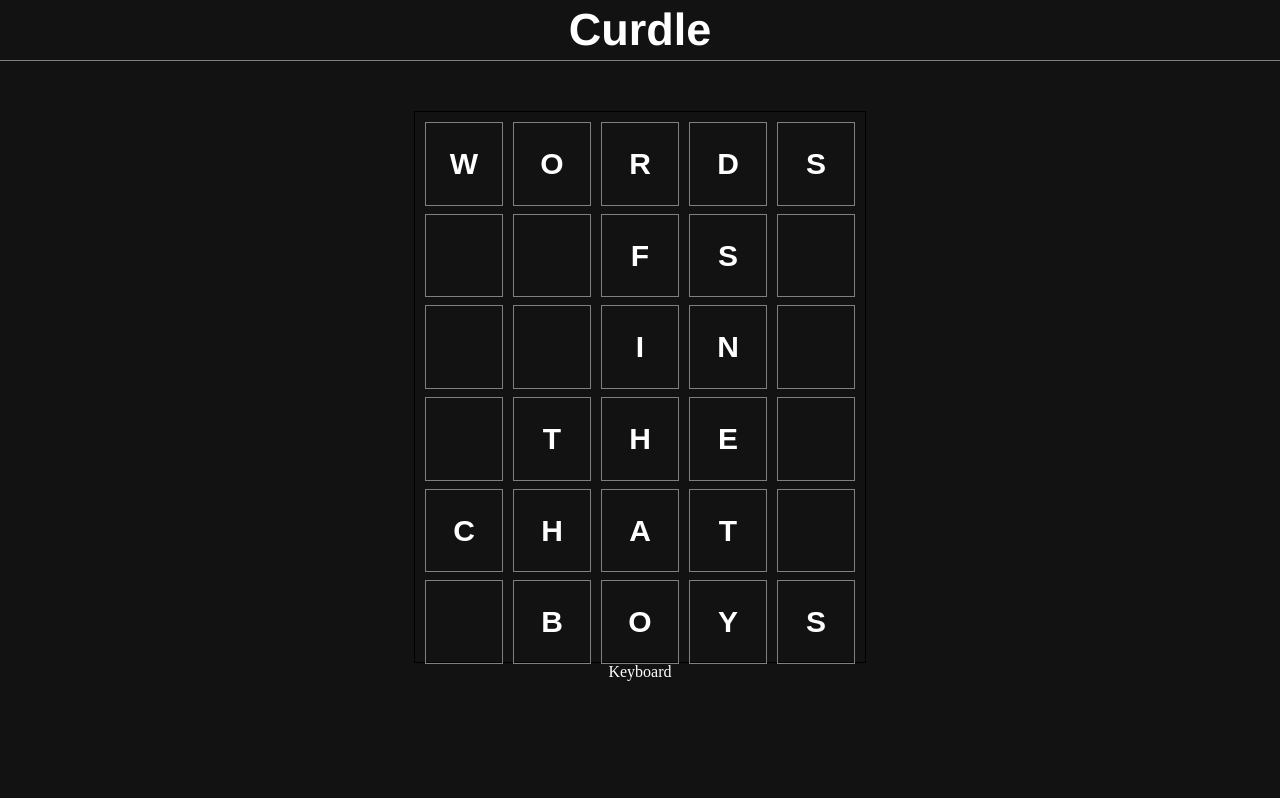
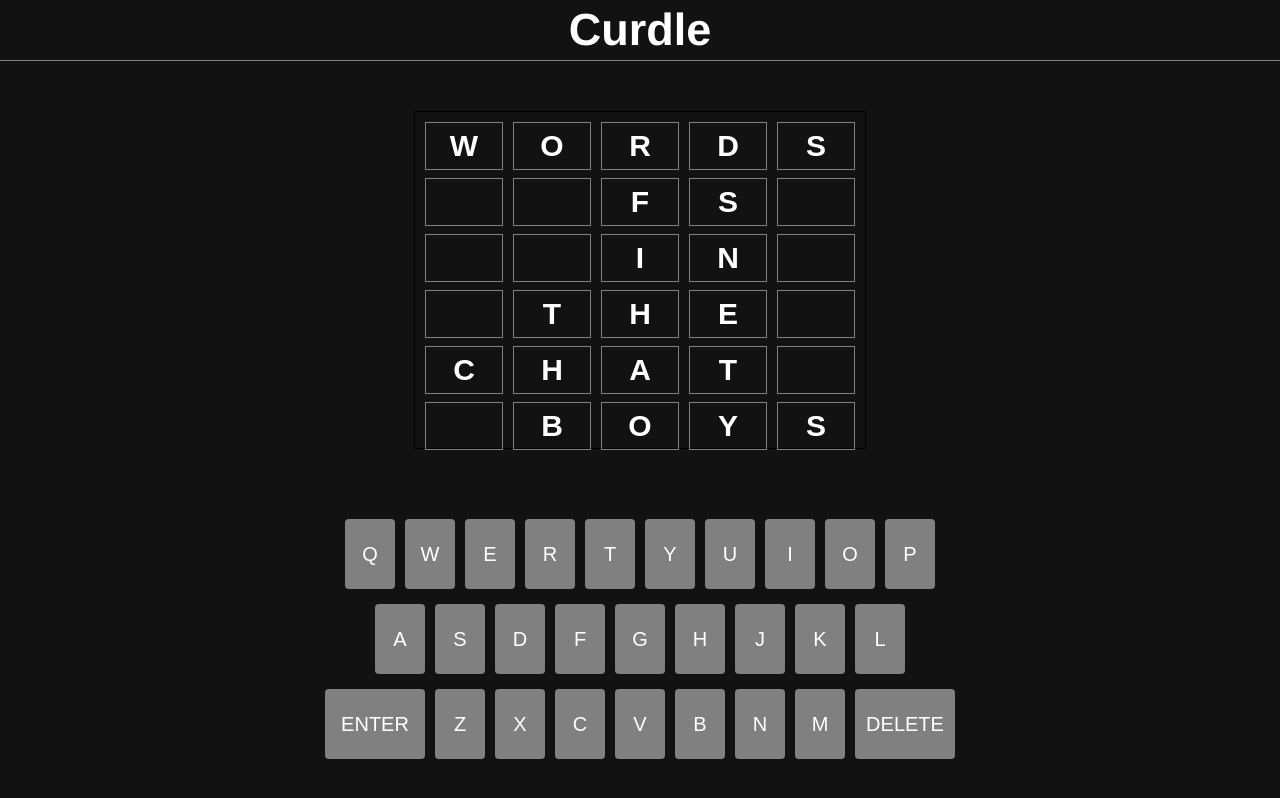
Before and after one commit to thanosaw/Curdle-1, a React (Create React App) app: page / in a window 1280 px wide. Built offline with nearby package versions, Linux system fonts and the light colour scheme.

Commit message:
Update Keyboard.js

```diff
--- a/src/components/Keyboard.js
+++ b/src/components/Keyboard.js
@@ -1,9 +1,74 @@
 // download dszna (ES7+ extension to use rfce to make auto import functions)
-import React from 'react'
+import React, {useContext, useCallback, useEffect} from 'react';
+import {AppContext} from '../App';
+import Key from "./Key"
+function Keyboard() {
+  const { onEnter, onDelete, onSelectLetter} = useContext(AppContext);
+  //Each row of the keyboard is represented as an array
+  const keys1 = ["Q", "W", "E", "R", "T", "Y", "U", "I", "O", "P"];
+  const keys2 = ["A", "S", "D", "F", "G", "H", "J", "K", "L"];
+  const keys3 = ["Z", "X", "C", "V", "B", "N", "M"];//Each line for each row of the keyboard
 
-function Keyboard() {
+
+
+
+  const handleKeyboard = useCallback((event) =>  {
+    if (event.key === "Enter" ){
+      onEnter()
+    }
+    else if(event.key ==="Backspace"){
+      onDelete();
+    }
+    else{
+      keys1.forEach((key) => {
+        if (event.key.toLowerCase()===key.toLowerCase()){
+          onSelectLetter(key)
+        }
+      })
+      keys2.forEach((key) => {
+        if (event.key.toLowerCase()===key.toLowerCase()){
+          onSelectLetter(key)
+        }
+      })
+      keys3.forEach((key) => {
+        if (event.key.toLowerCase()===key.toLowerCase()){
+          onSelectLetter(key)
+        }
+      })
+    }
+  })
+
+
+
+
+  useEffect(() => {
+    document.addEventListener("keydown", handleKeyboard);
+
+    return () => {
+      document.removeEventListener("keydown", handleKeyboard);
+
+    };
+  }, [handleKeyboard])
   return (
-    <div>Keyboard</div>
+    <div className="keyboard" onKeyDown= {handleKeyboard}>
+      <div className = "line1">
+        {keys1.map((key) => {
+        return <Key keyVal ={key} />;
+      })}
+      </div>
+      <div className = "line2">
+      {keys2.map((key) => {
+        return <Key keyVal ={key}/>;
+      })}
+      </div>
+      <div className = "line3">
+        <Key keyVal = {"ENTER"} bigKey/>
+      {keys3.map((key) => {
+        return <Key keyVal ={key}/>;
+      })}
+      <Key keyVal = {"DELETE"} bigKey/>
+      </div>
+    </div>
   )
 }
 
```
